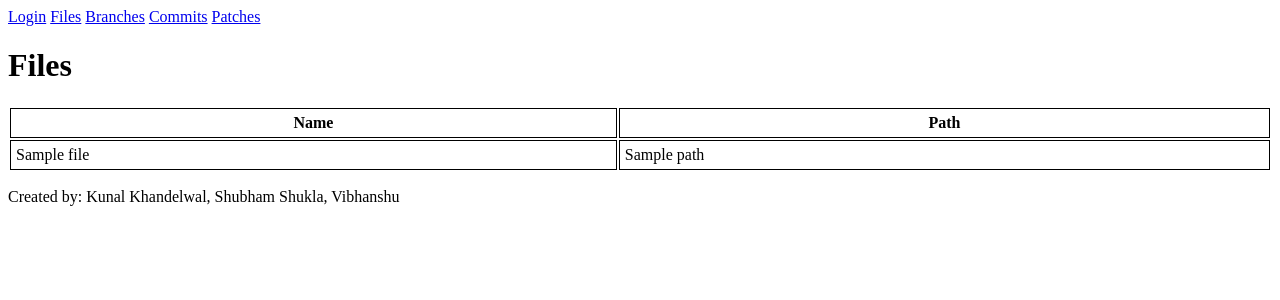
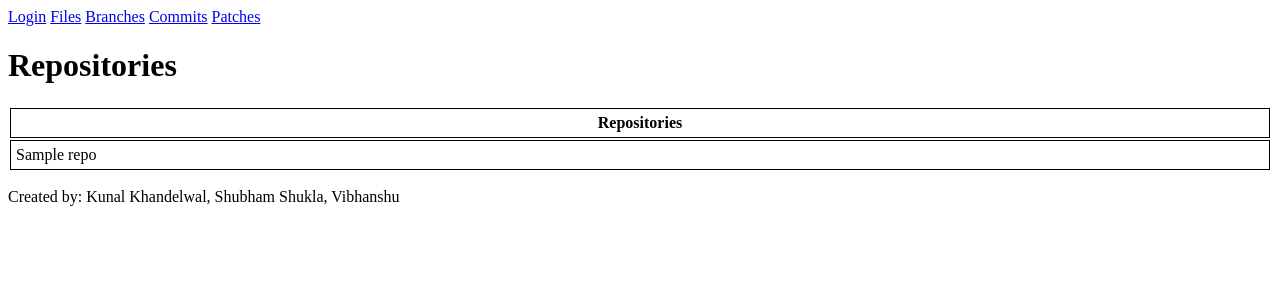
Before and after one commit to shubhamshuklaer/ivs, a Django app: template ivs_web/ivs_web/templates/main.html in a window 1280 px wide. Shown: the top 300 px of the page. Run offline with Django 3.2, Linux system fonts and the light colour scheme; the template is opened without the code that fills it: most values are stand-ins (such as "Sample title", 1, 10 or a date in 2020); parts of the project's set-up code (start-up, migrations or seed data) failed here and were passed over.

Commit message:
The database of repos is added :

```diff
--- a/ivs_web/ivs_web/templates/main.html
+++ b/ivs_web/ivs_web/templates/main.html
@@ -13,16 +13,14 @@ th, td {
 </style>
 
 
-<h1>Files</h1>
+<h1>Repositories</h1>
 <table style="width:100%">
 	<tr>
-		<th>Name</th>
-		<th>Path</th>
+		<th>Repositories</th>
 	</tr>
-{% for x in files %}
+{% for x in repos %}
 	<tr>
-	<td> {{ x.name}} </td>
-	<td> {{ x.path }} </td>
+	<td> {{ x.repo}} </td>
 	</tr>
 {% endfor %}
 </table>
```
Also changed, not shown: ivs_base.py (+7 -0 lines), ivs_web/main/views.py (+27 -0 lines), 1 other file.
